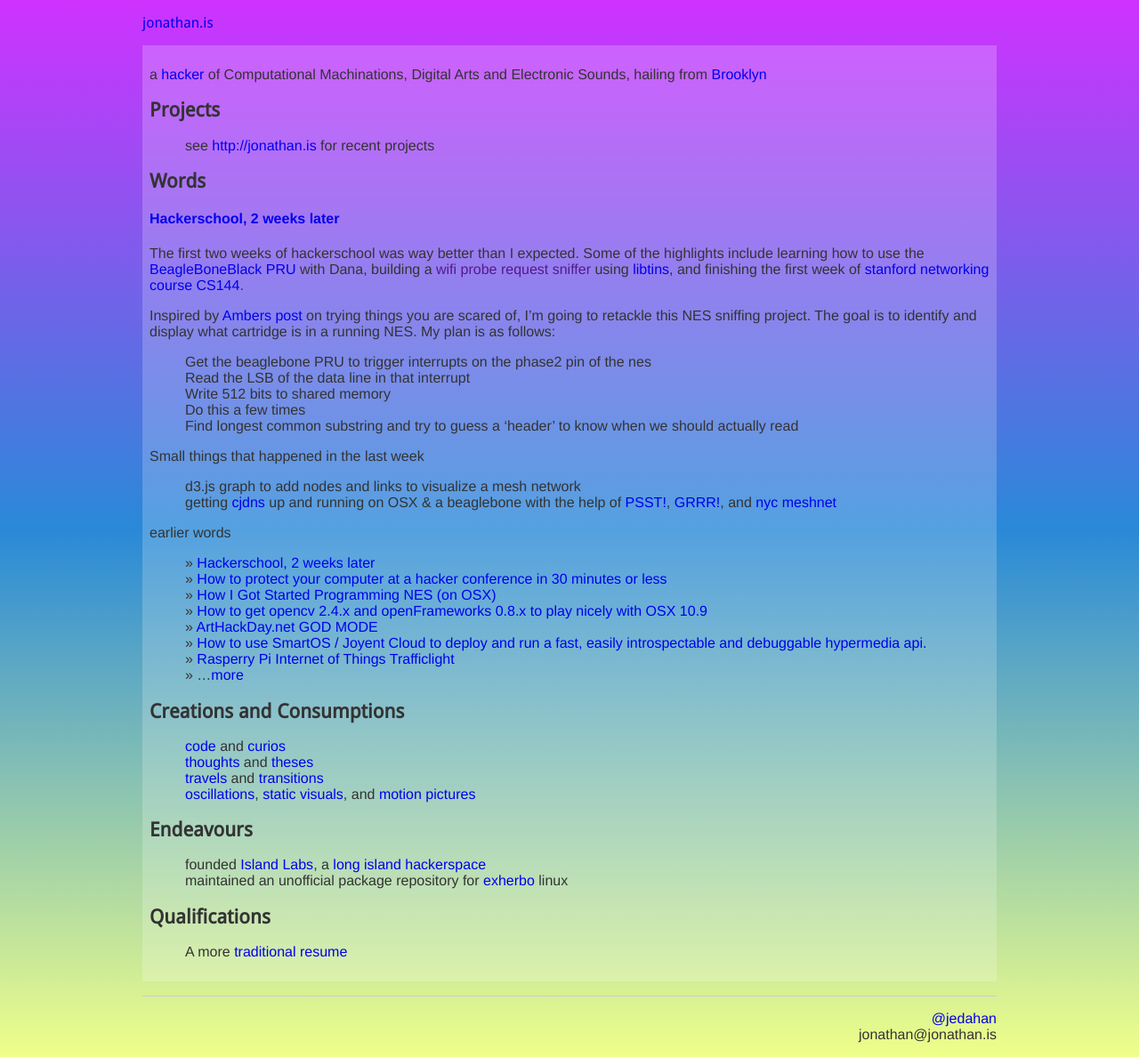
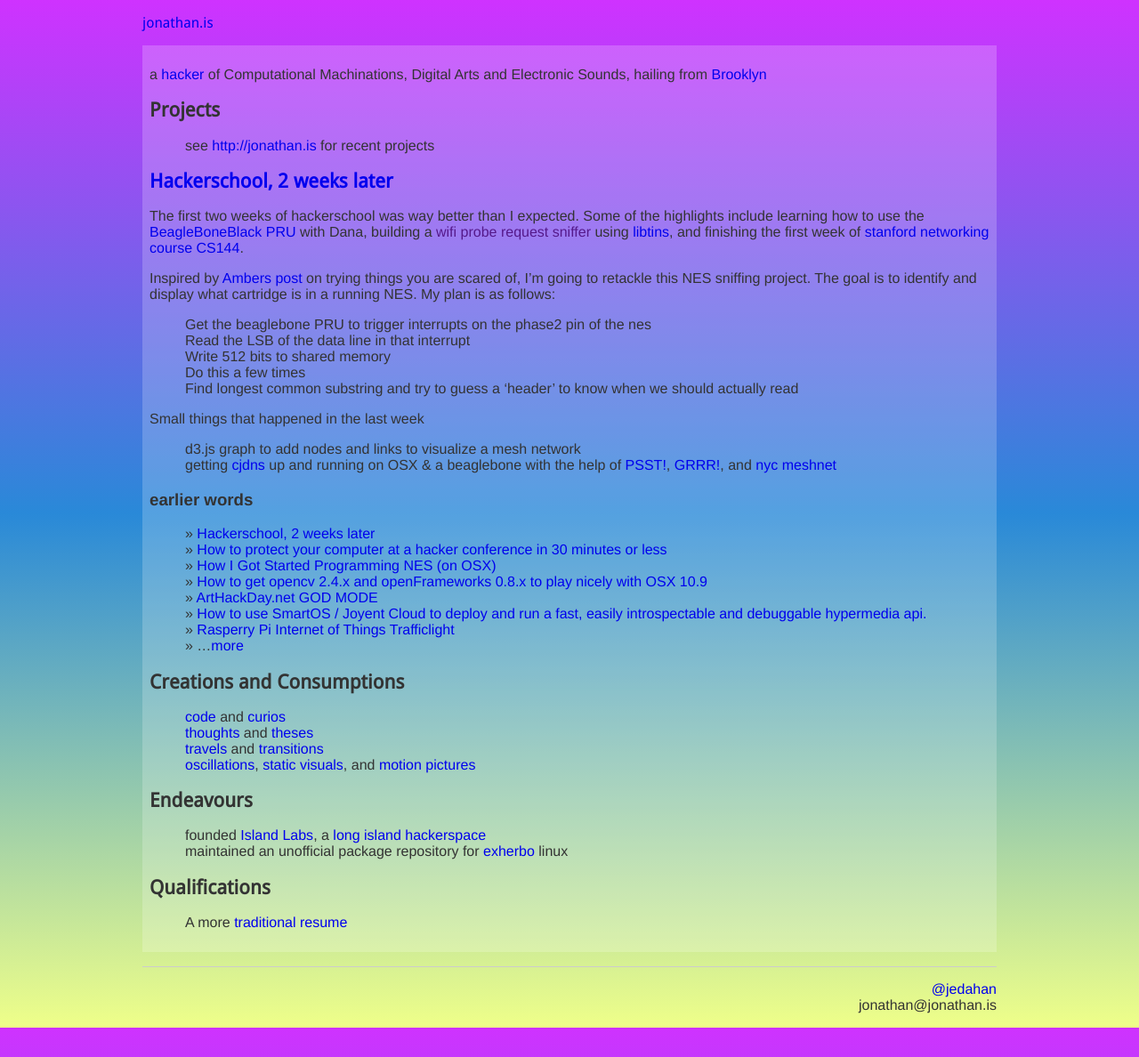
Before and after one commit to jedahan/jedahan.github.com, a Jekyll site: the page built from index.md, in a window 1280 px wide. Shown: the whole page at 89% size. Built offline with Jekyll 4.4.1, drawn with Linux system fonts in a browser that asks for light colours; Markdown is read by kramdown in place of the engine named in the settings; after the commit the page ends 1155 px from its top, so only the background shows below that.

Commit message:
make the title of the lates post the header

```diff
--- a/index.md
+++ b/index.md
@@ -8,12 +8,10 @@ Projects
 --------
 - see [http://jonathan.is](http://jonathan.is) for recent projects
 
-Words
------
-#### [{{ site.posts[0].title }}]({{ site.posts[0].url}})
+## [{{ site.posts[0].title }}]({{ site.posts[0].url}})
 {{ site.posts[0].content }}
 
-earlier words
+### earlier words
 {% for post in site.posts limit: 7 %}
 - [{{post.title}}]({{post.url}})
 {% endfor %}
```
